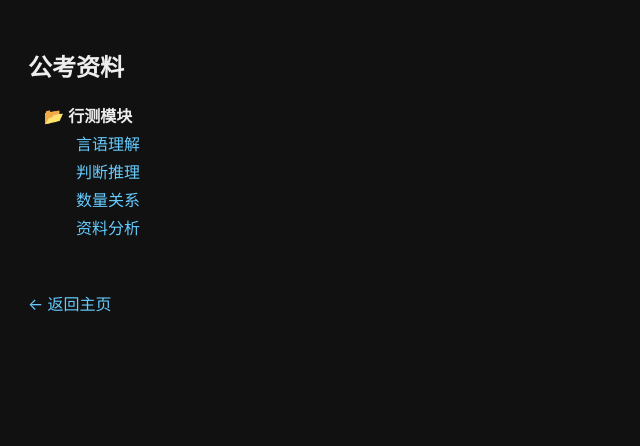
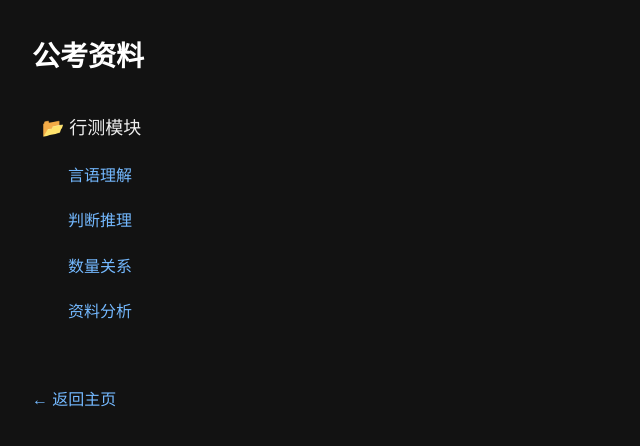
Before and after one commit to zzxpro/zx-jx-website, a plain HTML site: page gongkao.html in a window 1280 px wide. Shown: the whole page, without its empty margins (0-640 px from the left). Drawn offline with Linux system fonts and the light colour scheme.

Commit message:
Refactor CSS styles for improved design and layout

```diff
--- a/css/style.css
+++ b/css/style.css
@@ -1,32 +1,57 @@
-body{
-    background:#111;
-    color:#eee;
-    font-family:system-ui, -apple-system, sans-serif;
-    padding:20px;
+* {
+  box-sizing: border-box;
+  margin: 0;
+  padding: 0;
 }
-.tree-item{
-    margin:6px 0 6px 16px;
+body {
+  background-color: #121212;
+  color: #eeeeee;
+  font-family: "Microsoft YaHei", system-ui, sans-serif;
+  padding: 32px;
+  line-height: 1.7;
 }
-.tree-toggle{
-    cursor:pointer;
-    font-weight:bold;
-    font-size:16px;
+h2 {
+  font-size: 28px;
+  margin-bottom: 24px;
+  color: #ffffff;
+  font-weight: 600;
 }
-.tree-children{
-    margin-left:20px;
-    display:block;
+.tree-item {
+  margin-bottom: 16px;
 }
-.file-item{
-    margin:4px 0 4px 12px;
+.tree-toggle {
+  cursor: pointer;
+  font-size: 18px;
+  padding: 8px 10px;
+  border-radius: 6px;
+  transition: background 0.2s;
 }
-a{
-    color:#6cf;
-    text-decoration:none;
+.tree-toggle:hover {
+  background-color: #272727;
 }
-a:hover{
-    text-decoration:underline;
+.tree-children {
+  padding-left: 28px;
+  margin-top: 6px;
 }
-.back-link{
-    margin-top:24px;
-    display:inline-block;
+.file-item {
+  margin: 6px 0;
+  padding: 6px 8px;
+  border-radius: 5px;
+  transition: background 0.2s;
 }
+.file-item:hover {
+  background-color: #222831;
+}
+a {
+  color: #74b9ff;
+  text-decoration: none;
+}
+a:hover {
+  color: #00ccff;
+  text-decoration: underline;
+}
+.back-link {
+  display: inline-block;
+  margin-top:12px;
+  font-size:16px;
+}
```
